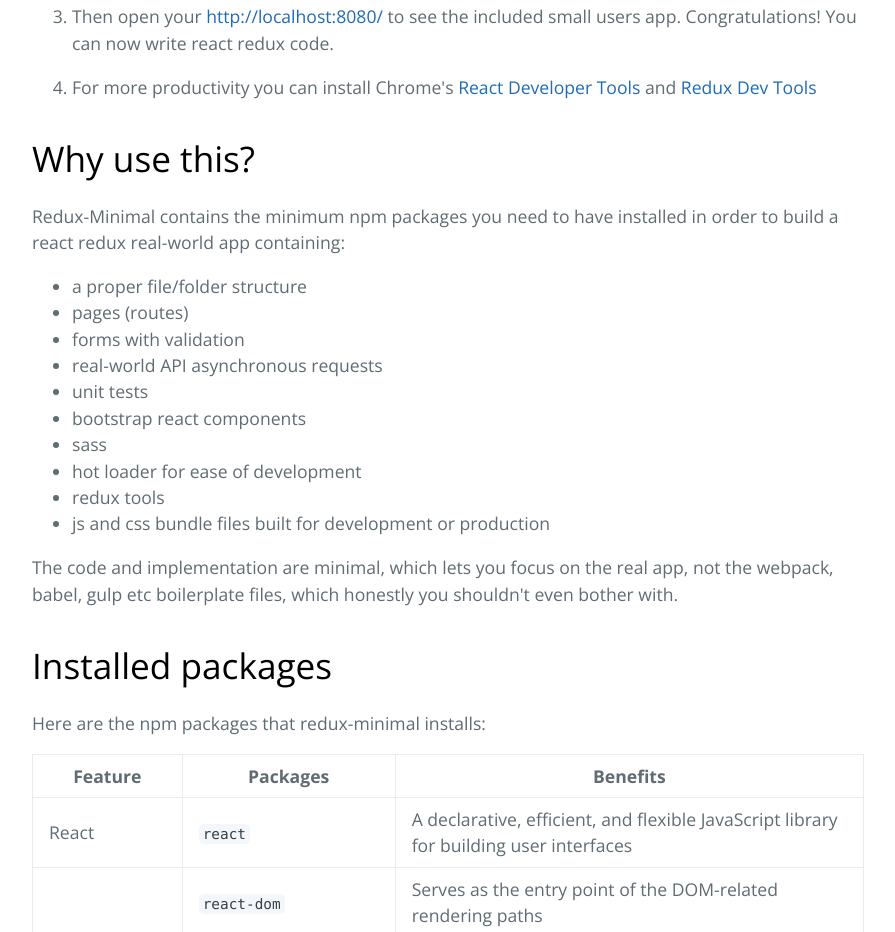
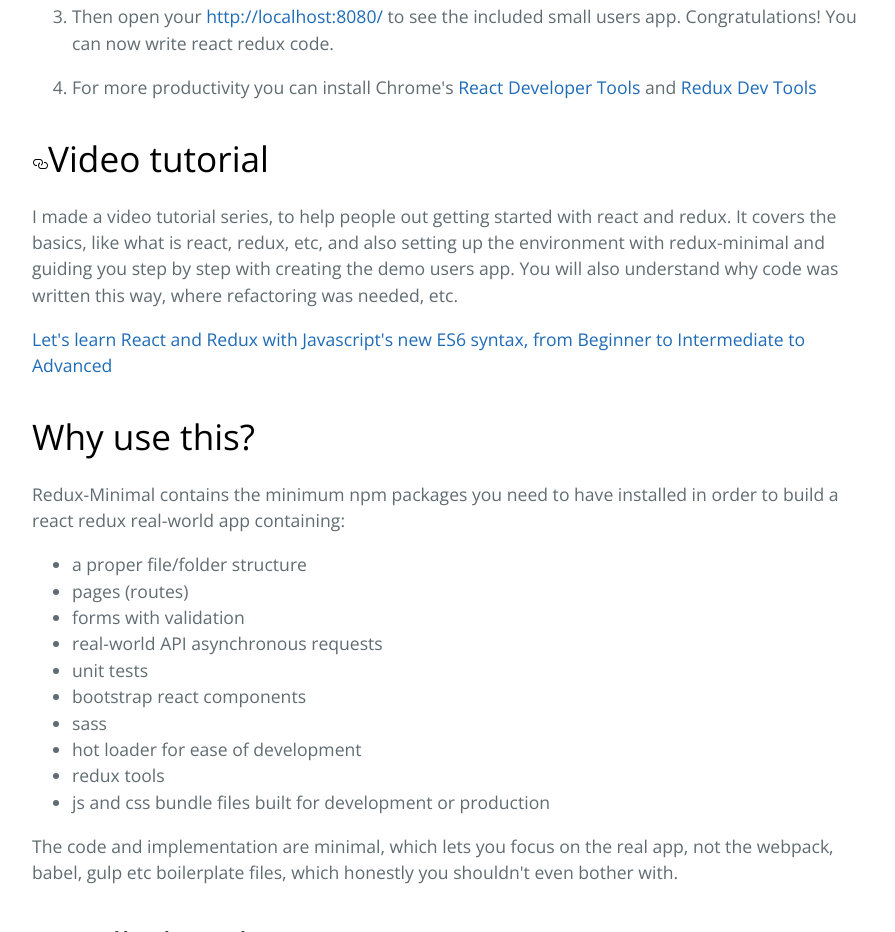
Before and after one commit to jijunair/react-redux-boilerplate, a plain HTML site: page index.html in a window 1280 px wide. Shown: the part 2011-2943 px from the top of the page, without its empty margins (192-1087 px from the left). Drawn offline with nearby package versions, Linux system fonts and the light colour scheme; some packages are replaced by stand-ins of ours; a script that the page names is missing.

Commit message:
video tutorial

```diff
--- a/index.html
+++ b/index.html
@@ -62,6 +62,10 @@ npm start</pre></div>
 Congratulations! You can now write react redux code.</p></li>
 <li><p>For more productivity you can install Chrome's <a href="https://chrome.google.com/webstore/detail/react-developer-tools/fmkadmapgofadopljbjfkapdkoienihi?hl=en">React Developer Tools</a> and <a href="https://chrome.google.com/webstore/detail/redux-devtools/lmhkpmbekcpmknklioeibfkpmmfibljd?hl=en">Redux Dev Tools</a></p></li>
 </ol>
+
+<h1><a id="user-content-video-tutorial" class="anchor" href="#video-tutorial" aria-hidden="true"><svg aria-hidden="true" class="octicon octicon-link" height="16" version="1.1" viewBox="0 0 16 16" width="16"><path d="M4 9h1v1H4c-1.5 0-3-1.69-3-3.5S2.55 3 4 3h4c1.45 0 3 1.69 3 3.5 0 1.41-.91 2.72-2 3.25V8.59c.58-.45 1-1.27 1-2.09C10 5.22 8.98 4 8 4H4c-.98 0-2 1.22-2 2.5S3 9 4 9zm9-3h-1v1h1c1 0 2 1.22 2 2.5S13.98 12 13 12H9c-.98 0-2-1.22-2-2.5 0-.83.42-1.64 1-2.09V6.25c-1.09.53-2 1.84-2 3.25C6 11.31 7.55 13 9 13h4c1.45 0 3-1.69 3-3.5S14.5 6 13 6z"></path></svg></a>Video tutorial</h1>
+<p>I made a video tutorial series, to help people out getting started with react and redux. It covers the basics, like what is react, redux, etc, and also setting up the environment with redux-minimal and guiding you step by step with creating the demo users app. You will also understand why code was written this way, where refactoring was needed, etc.</p>
+<p><a href="https://www.youtube.com/watch?v=d0oUGmSE6IY&amp;list=PLJBrYU54JD2pTblB20OmV7GL6H5J-p2g8">Let's learn React and Redux with Javascript's new ES6 syntax, from Beginner to Intermediate to Advanced</a></p>
 
 <h1>
 <a id="why-use-this" class="anchor" href="#why-use-this" aria-hidden="true"><span aria-hidden="true" class="octicon octicon-link"></span></a>Why use this?</h1>
```
